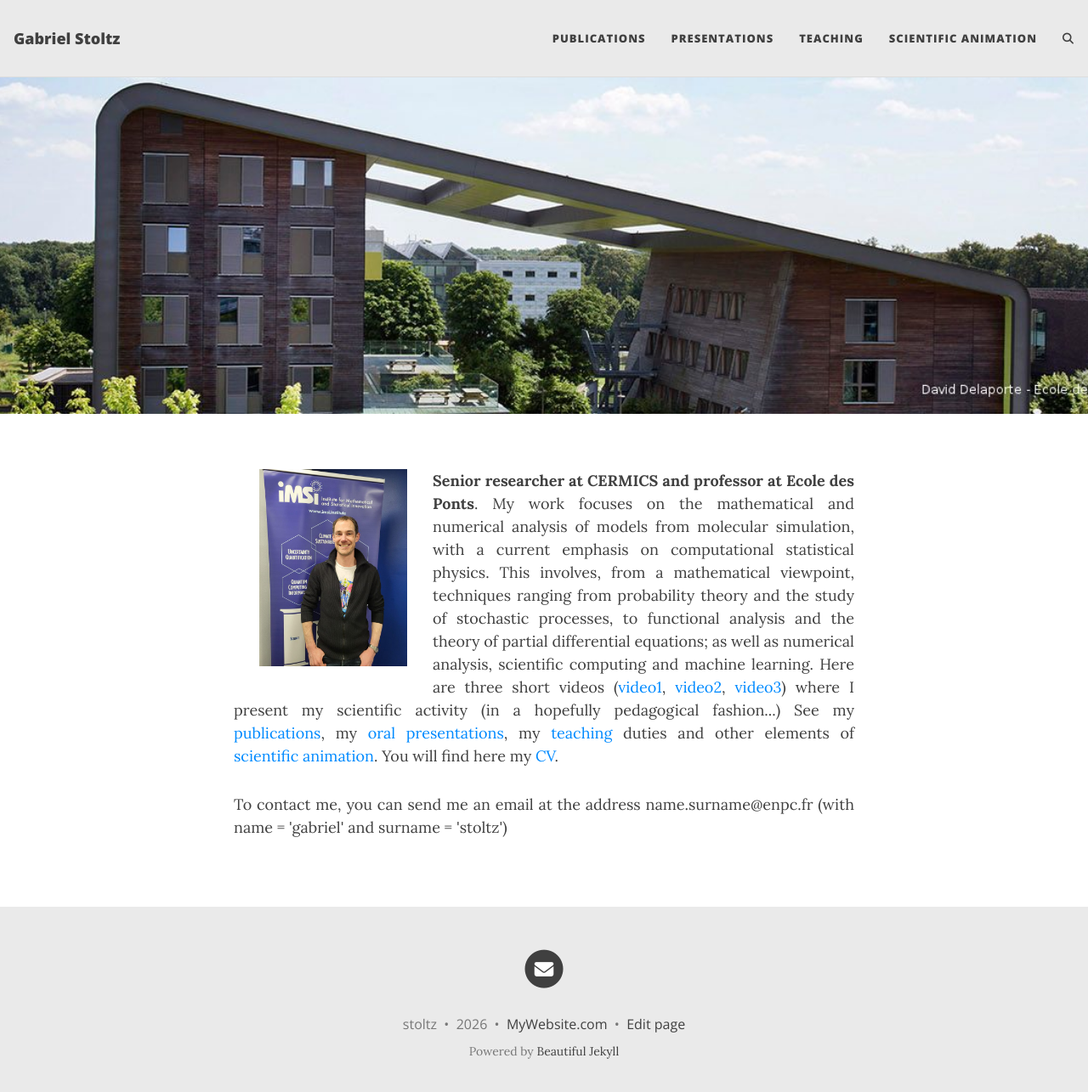
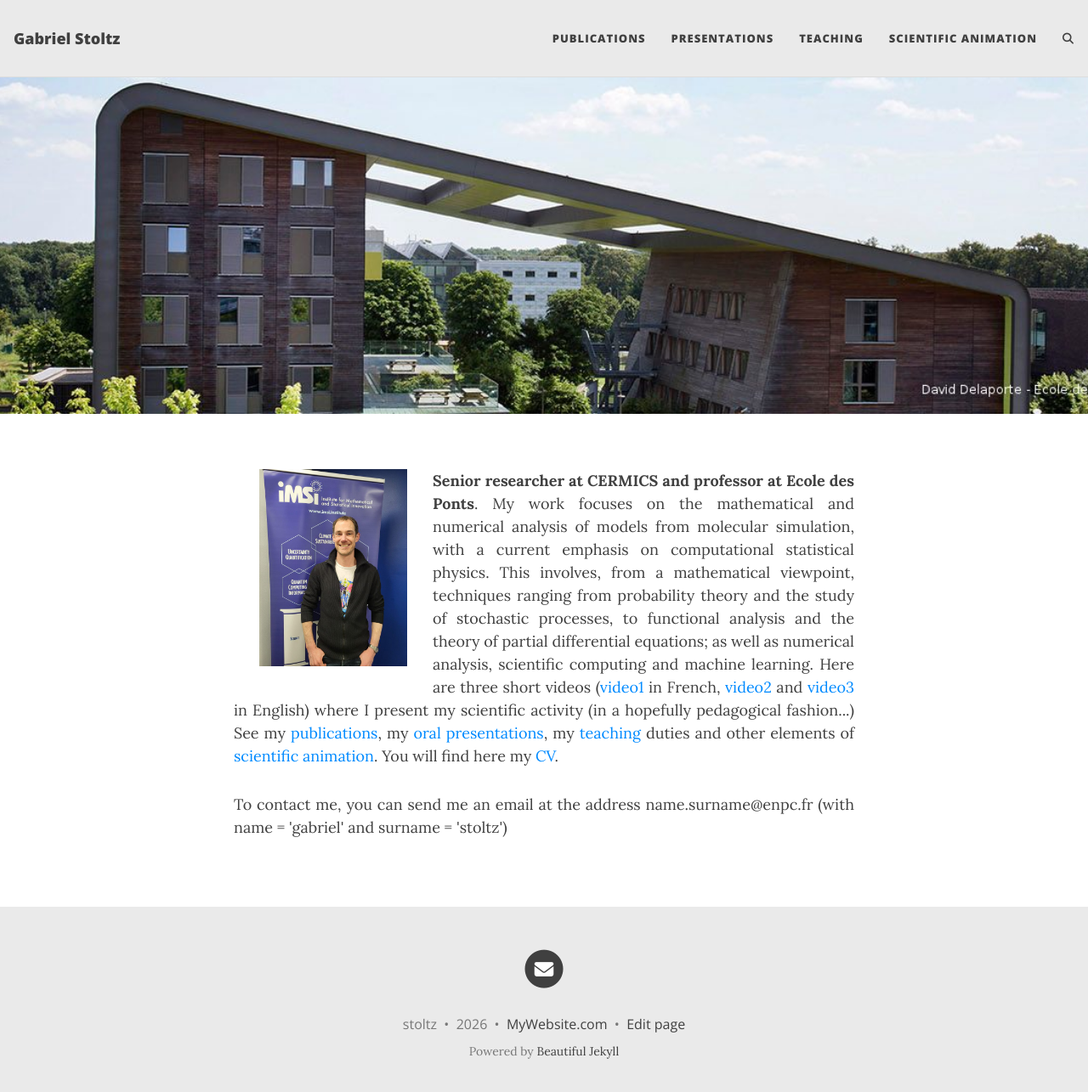
Before and after one commit to GabrielStoltz/GabrielStoltz.github.io, a Jekyll site: the page built from index.html, in a window 1280 px wide and 1298 px high. Shown: the top 1285 px of the window at 85% size. Built offline with Jekyll 4.4.1, drawn with Linux system fonts in a browser that asks for light colours; the list of posts is cut into pages by our own code; comment, search, counter and statistics services are not loaded.

Commit message:
Update video links to include language context

```diff
--- a/index.html
+++ b/index.html
@@ -11,9 +11,9 @@ cover-img: /assets/images/coriolis.jpg
   probability theory and the study of stochastic processes, to functional analysis
   and the theory of partial differential equations; as well as numerical analysis,
   scientific computing and machine learning. Here are three short videos
-  (<a href="https://ingenius.ecoledesponts.fr/en/articles/what-is-numerical-statistical-physics/">video1</a>,
-  <a href="https://nas-qnap.polytechnique.fr:35843/share.cgi?ssid=06ovQ9w&ep=&path=%2F&filename=Gabriel%20Stoltz%20ST.mp4&fid=06ovQ9w&open=normal">video2</a>,
-  <a href="http://cermics.enpc.fr/~stoltz/Gabriel_Stoltz_MUSIC.mp4">video3</a>)
+  (<a href="https://ingenius.ecoledesponts.fr/en/articles/what-is-numerical-statistical-physics/">video1</a> in French,
+  <a href="https://nas-qnap.polytechnique.fr:35843/share.cgi?ssid=06ovQ9w&ep=&path=%2F&filename=Gabriel%20Stoltz%20ST.mp4&fid=06ovQ9w&open=normal">video2</a>
+  and <a href="http://cermics.enpc.fr/~stoltz/Gabriel_Stoltz_MUSIC.mp4">video3</a> in English)
   where I present my scientific activity (in a hopefully pedagogical fashion...)
 
   See my <a href="publications/">publications</a>,
```
